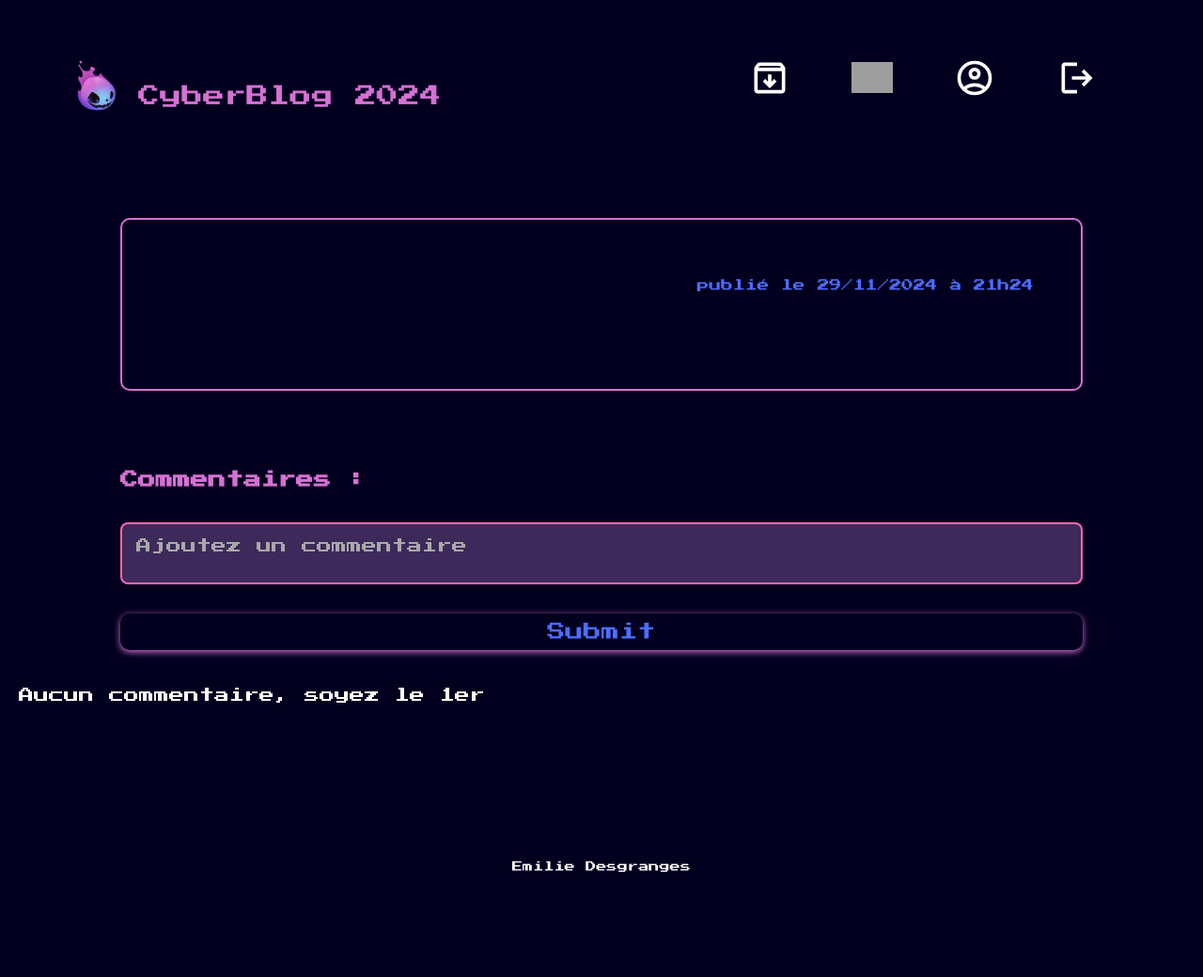
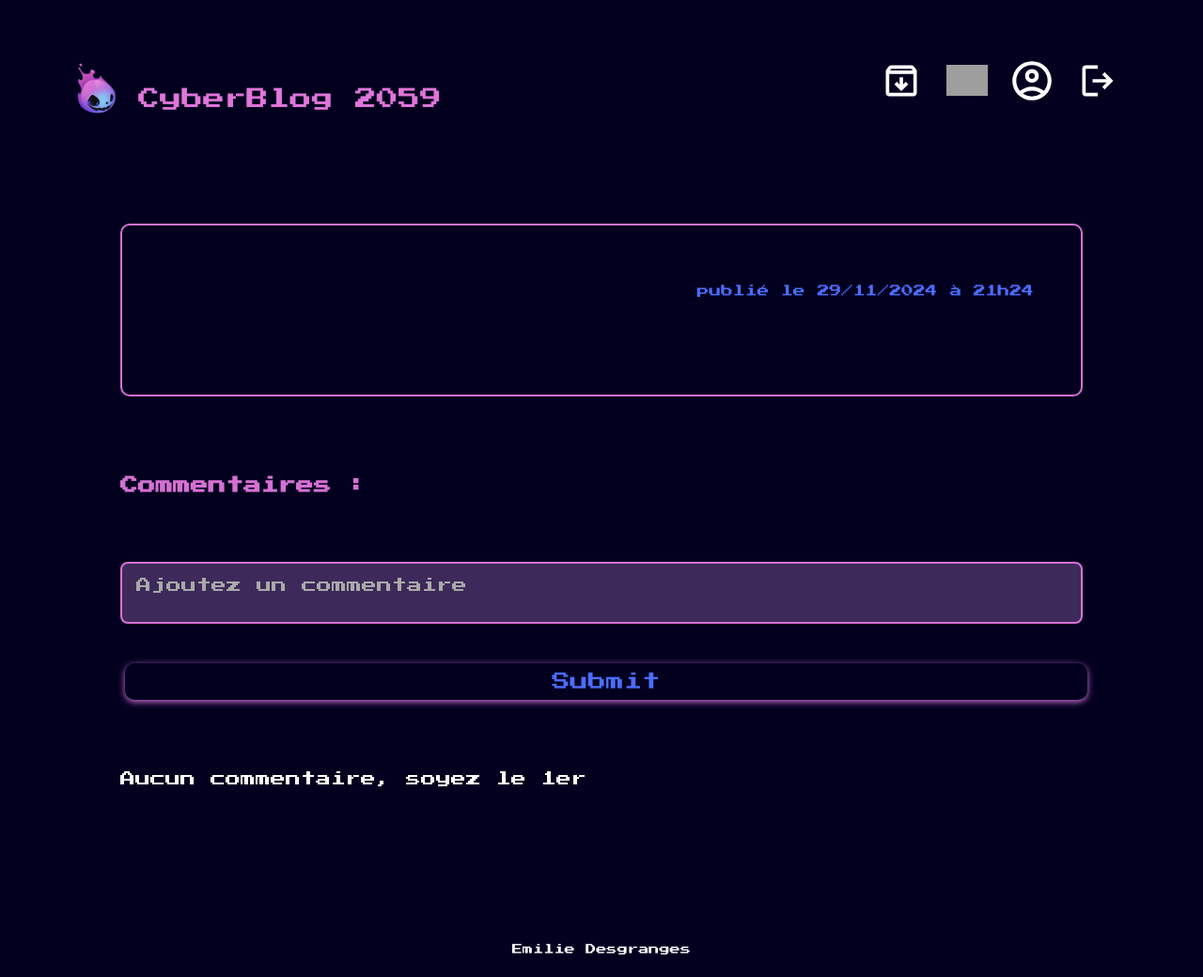
Before and after one commit to dragondoee/blog, a PHP site: page /index.php?action=detail in a window 1280 px wide. Shown: the whole page at 94% size. Before the commit the page ends 928 px from the top, so only its background shows below. Run offline with PHP 8.4, Linux system fonts and the light colour scheme; the visitor is signed in with stand-in values (Sample User, id 1); data that the repository does not hold is empty; grey boxes are pictures that could not be loaded.

Commit message:
CSS
Amélioration du style CSS

```diff
--- a/index.php
+++ b/index.php
@@ -12,10 +12,10 @@ require "view/header.php";
     <link rel="stylesheet" href="style.css">
     <link rel="stylesheet" href="style_test.css">
     <!-- Favicon -->
-     <link rel="shortcut icon" href="img/logo.png" type="image/x-icon">
+     <link rel="shortcut icon" href="/img/logo.png" type="image/x-icon">
     <!-- Typo -->
     <link href="https://fonts.googleapis.com/css2?family=Press+Start+2P&display=swap" rel="stylesheet">
-
+    <!--  -->
     <title>CyberBlog 2059</title>
 </head>
 
--- a/style.css
+++ b/style.css
@@ -46,10 +46,23 @@ h1, h2, h3 {
 
 
 .pp {
-  width: 44px;
-  height: 44px;
-  border-radius: 50px;
+  width: 50px;
+  height: 50px;
+  border-radius: 50%;
+  object-fit: cover;
 }
+
+.gestUser-pp {
+  width: 70px;
+  height: 70px;
+}
+
+.profil-pp {
+  width: 100px;
+  height: 100px;
+}
+
+
 
 footer{
   margin-top: 20vh;
@@ -63,9 +76,13 @@ a {
 }
 
 a:hover {
-  text-decoration: underline;
+  text-decoration: underline 2px;
 }
 
+.txt-center{
+  display: block;
+  text-align: center;
+}
 
 
 /* ======================================================= Header ======================================================= */
@@ -90,8 +107,9 @@ a:hover {
   display: flex;
   align-items: center;
   justify-content: space-around;
-  width: 40%;
-  gap: 20px;
+  width: auto;
+  max-width: 700px;
+  gap: 2vw;
   padding: 20px;
   border-radius: 15px;
   font-size: 1.3rem;
@@ -129,7 +147,7 @@ li .ico-nav{
   display: flex;
   justify-content: space-between;
   align-items: center;
-  margin: 2vh 1vw;
+  margin: 5vh 1vw;
 }
 
 .bjr p{
@@ -190,7 +208,14 @@ li .ico-nav{
   margin-top: 5vh;
 }
 
-.h3-com{
+.contenu h1{
+  font-size: 1.5rem;
+  margin: 0.83em 0;
+}
+
+.h2-com{
+  font-size: 1.17em;
+  margin: 1em 0;
   width: 80vw;
   margin-left: auto;
   margin-right: auto;
@@ -199,12 +224,18 @@ li .ico-nav{
 
 /* ======================================================= Commentaire ======================================================= */
 
-.liste-com {
+.list-com{
+  margin: 5vh 0;
+  width: 80vw;
+  margin: 0 auto;
+}
+
+.com-unique {
   display: flex;
   justify-content: flex-start;
   gap: 30px;
   align-items: center;
-  margin: 10vh auto;
+  margin: 2vh auto;
 
   padding: 20px;
   border-radius: 15px;
@@ -231,16 +262,20 @@ li .ico-nav{
   margin-bottom: 5px;
 }
 
-/* TODO ------------------------------------------------------------------- USE ---------------------------------------------  */
 .comment-author {
   font-weight: bold;
-  color: #FF66B2; /* Rose pour l'auteur */
+  color: var(--pink); /* Rose pour l'auteur */
 }
 
 /* ======================================================= Form ======================================================= */
 
 form{
-  margin: 20px auto;
+  margin: 7vh auto;
+  width: 80vw;
+  display: flex;
+  flex-direction: column;
+  justify-content: space-around;
+  gap: 2vh;
 }
 
 .form_com{
@@ -249,18 +284,17 @@ form{
   margin-right: auto;
 }
 
-/* ------------------------------------------- À TESTER ------------------------------ */
-
 
 /* Inputs */
 input[type="text"],
+input,
 input[type="password"],
 input[type="email"],
 textarea {
     width: 100%;
     padding: 15px;
     margin: 10px 0;
-    border: 2px solid #FF66B2;
+    border: 2px solid var(--pink);
     background-color: #3D2A5A;
     color: #FFF;
     font-size: 1.1rem;
@@ -271,6 +305,7 @@ textarea {
 
 /* Focus */
 input[type="text"]:focus,
+input:focus,
 input[type="password"]:focus,
 input[type="email"]:focus,
 textarea:focus {
@@ -293,23 +328,25 @@ input[type="submit"]{
     transition: background-color 0.3s ease;
 }
 
-
+/* Textarea */
 textarea {
   font-size: 1rem;
   resize: none;
 }
 
+
+
 /* ======================================================= Bouton style ======================================================= */
 
 .button-style,
 input[type="submit"],
+input[type="file"]::file-selector-button,
 button {
   font-family: 'Press Start 2P', monospace;
   text-decoration: none;
   font-size: 1.2rem;
   border-radius: 10px;
   padding: 10px;
-  /* width: auto; */
   min-width: 44px;
   text-align: center;
   border: none;
@@ -317,13 +354,18 @@ button {
   box-shadow: 0 2px 7px var(--pink);
   transition: ease 0.5s;
   z-index: 2;
-  margin: 2vh 0;
+  margin: 2vh 5px;
+}
+
+/* Input file */
+input[type="file"]::file-selector-button{
+  font-size: 1rem;
+  margin: 1vh 1vw;
 }
 
 .small-button {
   font-size: 1.1rem;
   border-radius: 10px;
-  /* width: auto; */
 }
 
 .centerElem {
@@ -337,7 +379,6 @@ button {
 .small-button:hover,
 input[type="submit"]:hover,
 button:hover {
-  color: var(--darkRed);
   text-align: center;
   color: var(--night);
   fill:var(--night);
--- a/view/commentaire.php
+++ b/view/commentaire.php
@@ -1,16 +1,18 @@
 <?php
+echo "<div class='list-com'>";
 if (empty($com)) {
     if (isset($_SESSION["login"])) {
-        echo "Aucun commentaire, soyez le 1er";
+        echo "<p>Aucun commentaire, soyez le 1er</p>";
     } else {
-        echo "Aucun commentaire";
+        echo "<p>Aucun commentaire</p>";
     }
 } else {
+
     foreach ($com as $commentaire) {
         $userCom = getUserId($commentaire["auteur"])["login"];
         ?>
 
-            <div class="liste-com">
+            <div class="com-unique">
 
                 <img class="pp" src="<?php
                 echo file_exists("img/profil/{$userCom}.jpg")
@@ -20,7 +22,7 @@ if (empty($com)) {
                         : "img/profil/default.jpg"); ?>" alt="photo de profil de <?= htmlspecialchars($userCom) ?>">
                 <span class="content-com">
                     <span class="top-part-com">
-                        <p><strong><?= $userCom ?></strong></p>
+                        <p class="comment-author"><strong><?= $userCom ?></strong></p>
                         <p class="date ">Publié le <?= (new DateTime($commentaire["date"]))->format('d/m/Y \à H\hi'); ?></p>
                     </span>
                     <p><?= $commentaire["com"]; ?></p>
@@ -49,6 +51,7 @@ if (empty($com)) {
 
         <?php
     }
+
 }
-
+echo  "</div>"  ;
 ?>
--- a/view/default.php
+++ b/view/default.php
@@ -8,9 +8,10 @@ if (isset($_SESSION["login"])) {
         <a class="button button-style addPost" href='index.php?action=form_billet'>
             <img src="img/add.svg" alt="Ajouter un billet"> Ajouter un post
         </a>
-    </div>
+
         <?php
     }
+    echo "</div>";
 
 }
 
--- a/view/detail.php
+++ b/view/detail.php
@@ -1,10 +1,10 @@
 <div class="contenu">
 
     <div>
-        <h2 id="content"><?= $billet["titre"]; ?></h2>
+        <h1 id="content"><?= $billet["titre"]; ?></h1>
         <p class="date">publié le <?= (new DateTime($billet["date"]))->format('d/m/Y \à H\hi'); ?></p>
     </div>
     <p class="description"><?= $billet["text"]; ?></p>
 
 </div>
-<h3 class="h3-com">Commentaires : </h3>
+<h2 class="h2-com">Commentaires : </h2>
--- a/view/form_com.php
+++ b/view/form_com.php
@@ -4,7 +4,7 @@
 if (isset($commentaire)) {
     ?>
 
-    <form method="POST" action="index.php?action=ModifCom&id_billet=<?= $billet["id_billet"]; ?>&modif=<?= $commentaire["id_com"] ?>">
+    <form class="form_com" method="POST" action="index.php?action=ModifCom&id_billet=<?= $billet["id_billet"]; ?>&modif=<?= $commentaire["id_com"] ?>">
         <div>
             <label for="addCom">Commentaire</label>
             <textarea name="addCom" id="addCom" cols="100" rows="2"> <?= $commentaire["com"] ?> </textarea>
--- a/view/gestionUser.php
+++ b/view/gestionUser.php
@@ -17,7 +17,7 @@
 
             ?>
             <tr>
-                <td><img class='pp' src='<?= $photo ?>' alt='photo de profil de <?= $user["login"] ?>'> </td>
+                <td><img class='pp gestUser-pp' src='<?= $photo ?>' alt='photo de profil de <?= $user["login"] ?>'> </td>
                 <td><?= $user["login"]; ?></td>
                 <td>
                     <?php
--- a/view/header.php
+++ b/view/header.php
@@ -1,7 +1,6 @@
 <header class="composant-header">
     <a href="#content" class="skip-link">Aller au contenu</a>
     <nav>
-        <div></div>
         <a class="retourAccueil" href="index.php"><img src="img/logo-full.png" alt="retour à l'accueil"></a>
         <ul>
             <li><a href="index.php?action=archives"><img class="ico-nav" src="img/archive.svg" alt="image cliquable vers archives"
@@ -20,8 +19,7 @@
                 <?php
             } else {
                 ?>
-                <li><a href="index.php?action=login">Se connecter</a></li>
-                <li><a href="index.php?action=inscription">S'inscrire</a></li>
+                <li><a href="index.php?action=login"><img class="ico-nav" src="img/account_circle.svg" alt="image cliquable vers profil" title="Se connecter"></a></li>
                 <?php
             }
             ?>
--- a/view/inscription.php
+++ b/view/inscription.php
@@ -28,4 +28,4 @@
 
     </form>
 
-    <a href="index.php?action=login">Vous avez déjà un compte ? Connectez-vous</a>
+    <a class="txt-center" href="index.php?action=login">Vous avez déjà un compte ? Connectez-vous</a>
--- a/view/login.php
+++ b/view/login.php
@@ -19,4 +19,4 @@
 
 </form>
 
-<a href="index.php?action=inscription">Vous n'avez pas de compte ? Inscrivez-vous</a>
+<a class="txt-center" href="index.php?action=inscription">Vous n'avez pas de compte ? Inscrivez-vous</a>
--- a/view/profil.php
+++ b/view/profil.php
@@ -1,11 +1,9 @@
 <?php
-
-// TODO : Corriger: L'affichage n'a aucun sens mdrrr
 
 if (isset($_SESSION["login"])) {
     echo "<h1>Bonjour {$_SESSION["login"]} </h1>";
     echo "Login : {$user["login"]} <br>";
-    echo "<img class='pp' src='img/profil/{$_SESSION["login"]}' alt='photo de profil de {$_SESSION["login"]}'>";
+    echo "<img class='pp profil-pp' src='img/profil/{$_SESSION["login"]}' alt='photo de profil de {$_SESSION["login"]}'>";
 
     ?>
 
@@ -24,6 +22,6 @@ if (isset($_SESSION["login"])) {
     echo "Vous devez vous connecter pour voir votre profil";
 }
 
-echo "<br> <br><a href='index.php'>Retour à l'accueil</a>";
+
 
 ?>
```
Also changed, not shown: img/edit_note.svg (deleted), img/logo-full.png, img/logo.ico (deleted).
